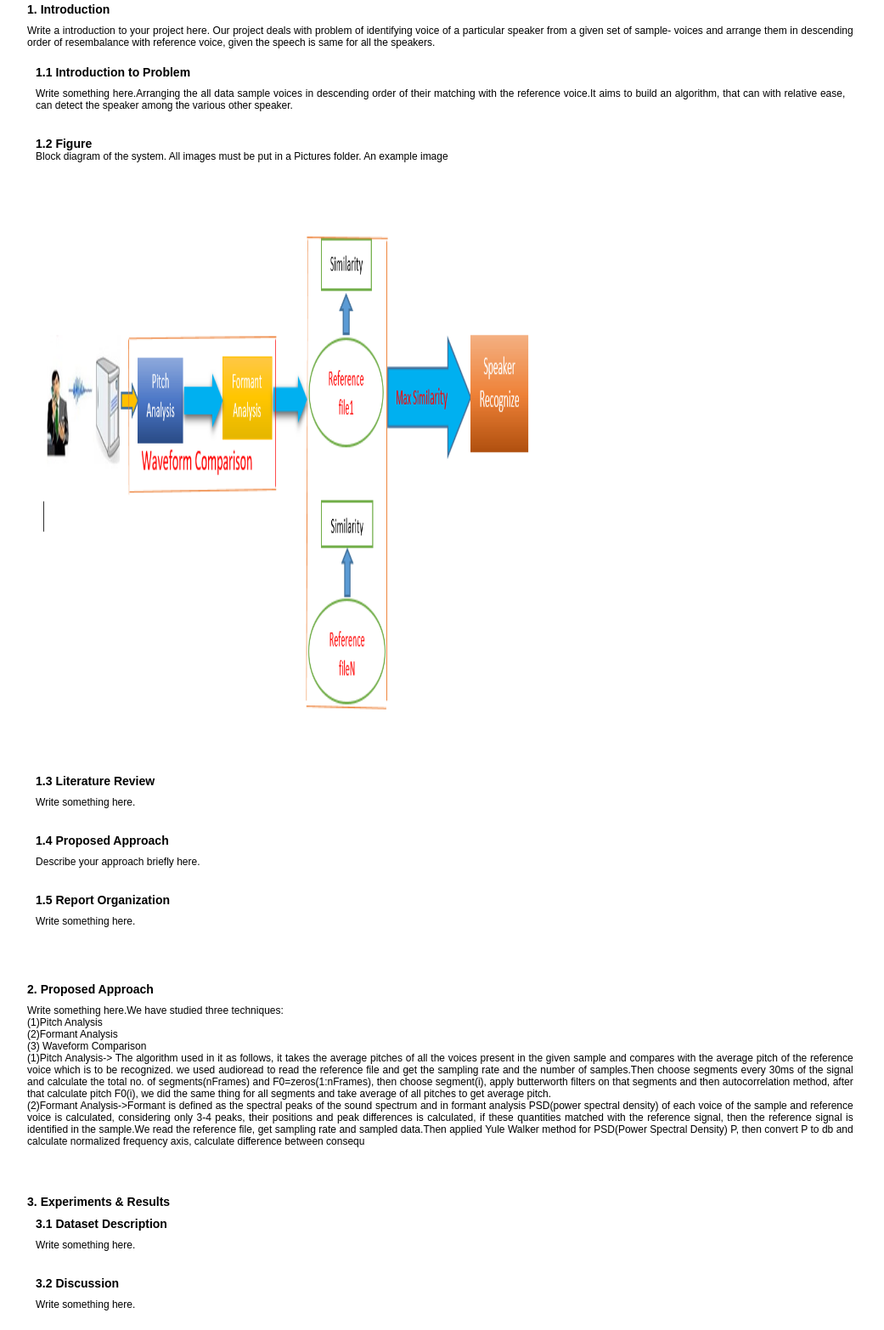
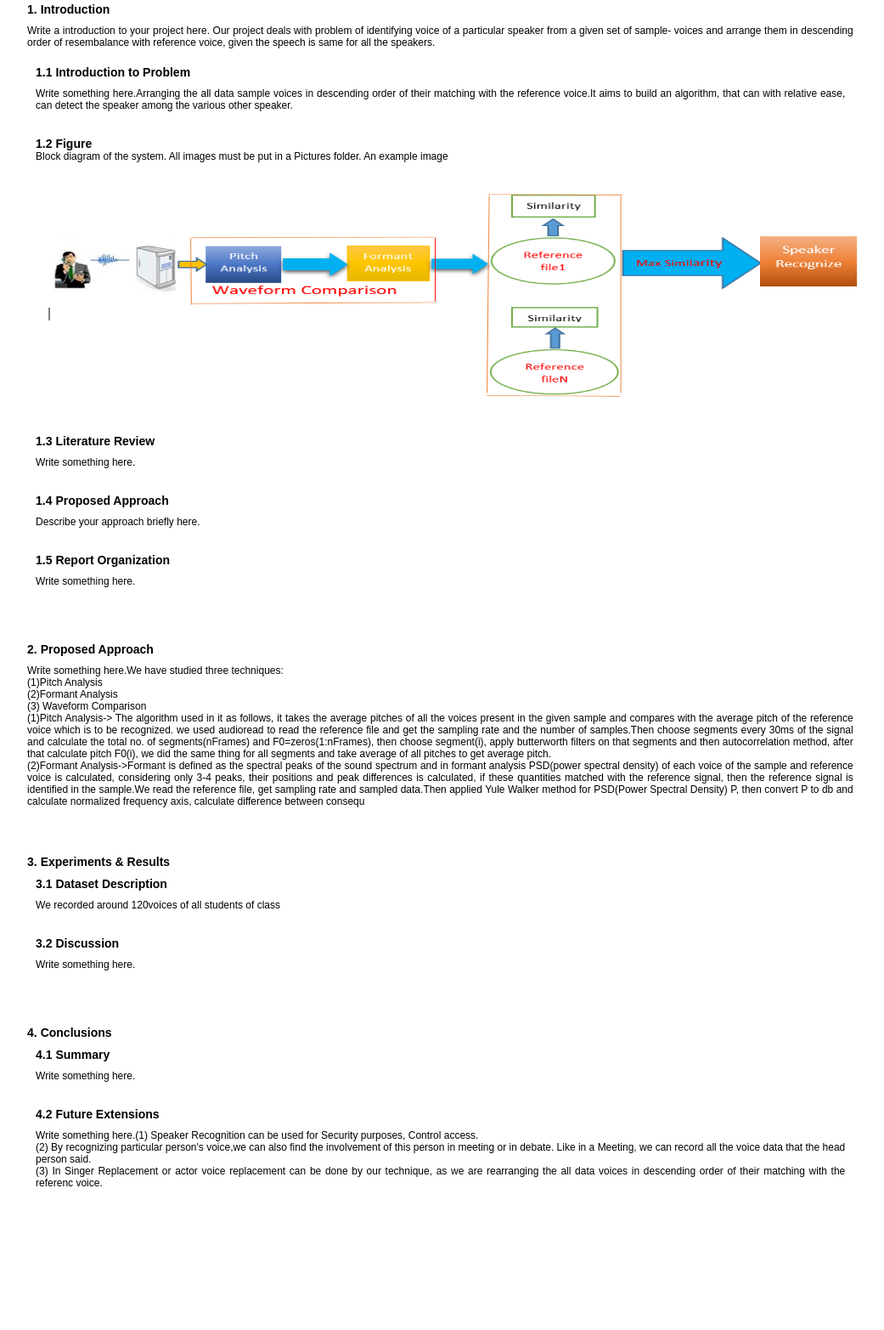
Before and after one commit to MahaveerSingh/Machine-Learning, a plain HTML site: page index.html in a window 1280 px wide. Shown: the part 317-1882 px from the top of the page at 85% size, without its empty margins (96-1137 px from the left). After the commit the page ends 1767 px from the top, so only its background shows below. Drawn offline with Linux system fonts and the light colour scheme.

Commit message:
Update index.html

```diff
--- a/index.html
+++ b/index.html
@@ -71,7 +71,7 @@
 
 						<!-- Start edit here  -->
 						Block diagram of the system. All images must be put in a Pictures folder. An example image
-						<img src="block.png" alt="This text displays when the image is umavailable" width="600px" height="700"/>
+						<img src="block.png" alt="This text displays when the image is umavailable" width="1000px" height="300"/>
 						<!-- Stop edit here -->
 
 					</div>
@@ -133,7 +133,7 @@
 					<div class="text">
 
 						<!-- Start edit here  -->
-						Write something here.
+						We recorded around 120voices of all students of class
 						<!-- Stop edit here -->
 
 					</div>
```
